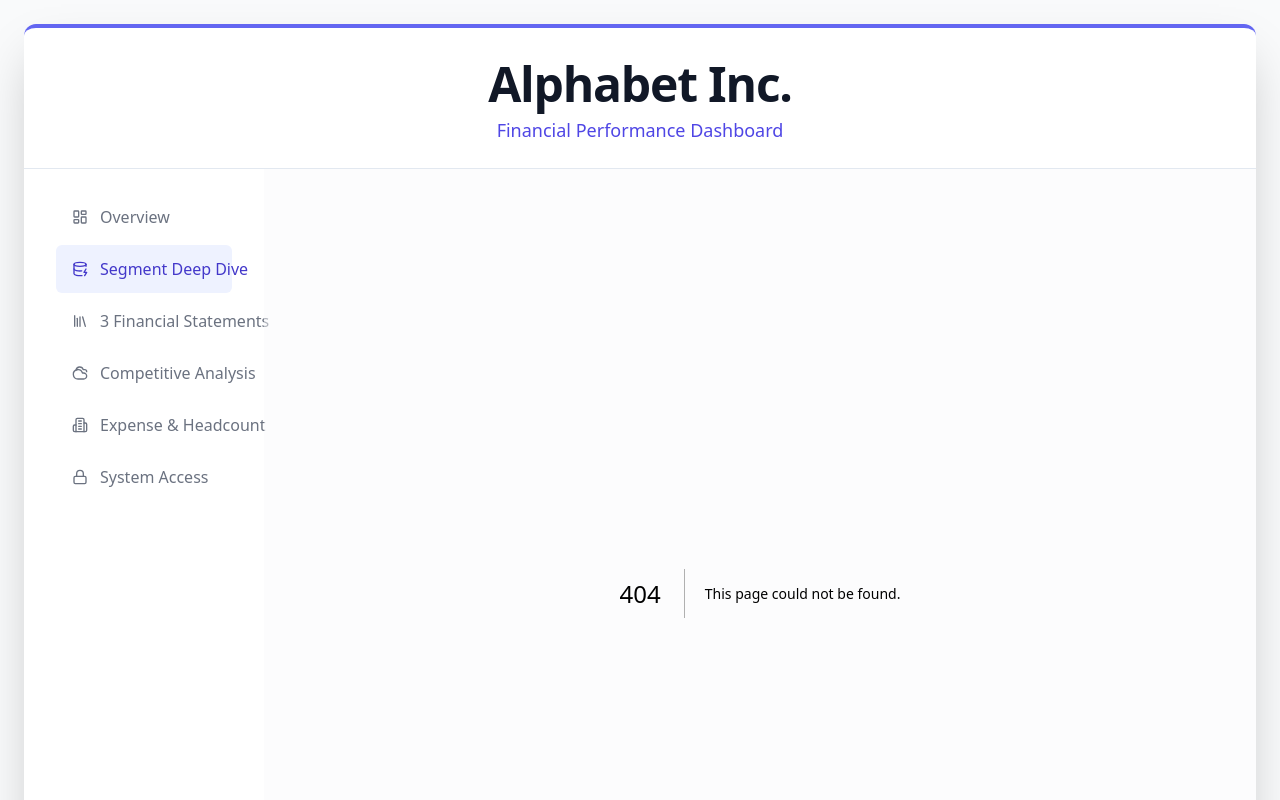
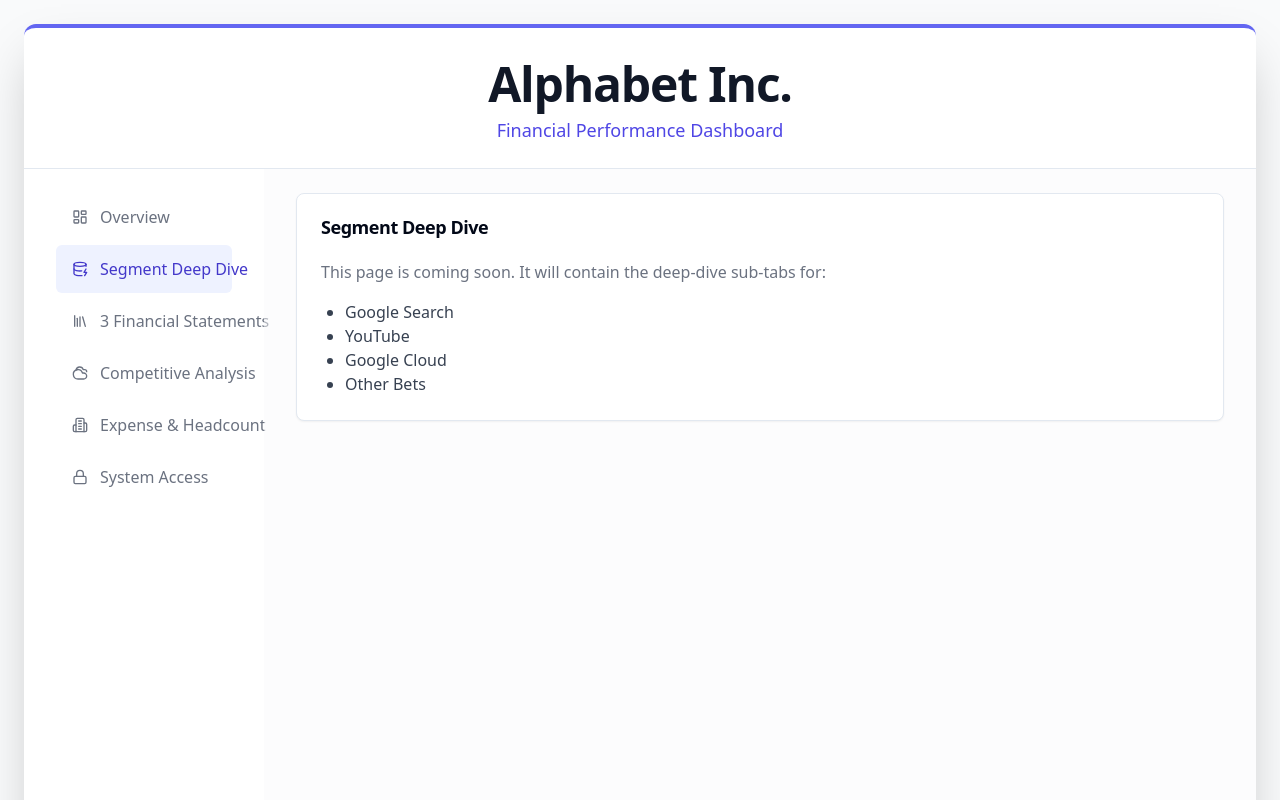
Before and after one commit to cody-SAT/budget, a Next.js app: page /segment-deep-dive in a window 1280 px wide. Before the commit this address had no page. Shown: the top 800 px of the page. Built offline with nearby package versions, Linux system fonts and the light colour scheme.

Commit message:
Create page.jsx

```diff
--- /dev/null
+++ b/src/app/segment-deep-dive/page.jsx
@@ -0,0 +1,31 @@
+"use client" // All pages with components need this
+import React from 'react';
+import {
+  Card,
+  CardContent,
+  CardHeader,
+  CardTitle,
+} from '@/components/ui/card';
+
+export default function SegmentDeepDivePage() {
+  return (
+    <div className="space-y-6 animate-fadeIn">
+      <Card>
+        <CardHeader>
+          <CardTitle>Segment Deep Dive</CardTitle>
+        </CardHeader>
+        <CardContent>
+          <p className="text-gray-500">
+            This page is coming soon. It will contain the deep-dive sub-tabs for:
+          </p>
+          <ul className="list-disc pl-6 mt-4 text-gray-700">
+            <li>Google Search</li>
+            <li>YouTube</li>
+            <li>Google Cloud</li>
+            <li>Other Bets</li>
+          </ul>
+        </CardContent>
+      </Card>
+    </div>
+  );
+}
```
